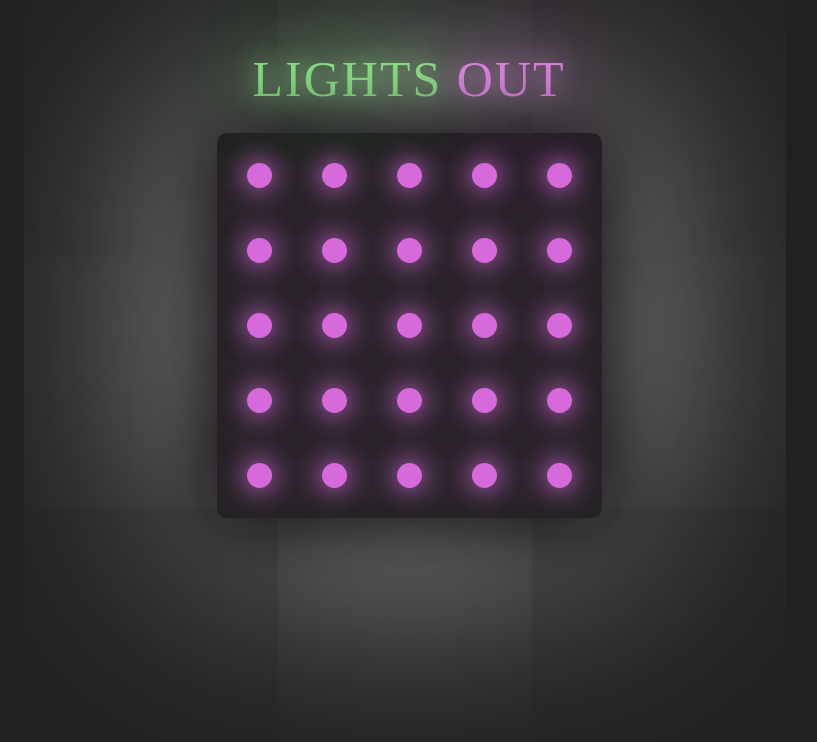
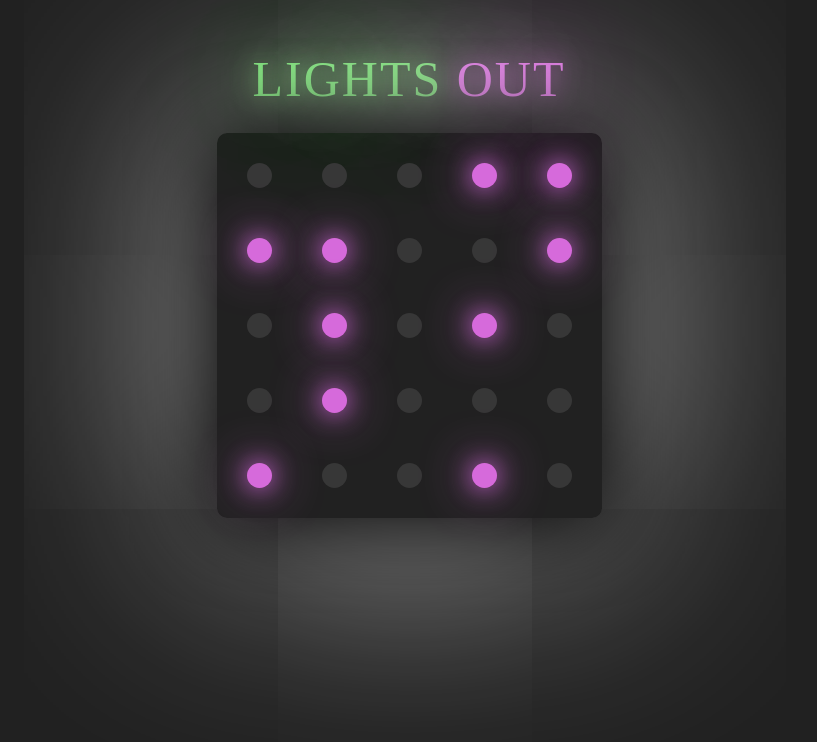
Before and after one commit to Vincenttoon/lights-out, a React (Create React App) app: page / in a window 1280 px wide. Shown: the top 742 px of the page, without its empty margins (231-1048 px from the left). Built offline with nearby package versions, Linux system fonts and the light colour scheme.

Commit message:
tweaking back to random for now

```diff
--- a/src/components/Board/Board.js
+++ b/src/components/Board/Board.js
@@ -3,24 +3,12 @@ import "../Board/Board.css";
 import Cell from "../Cell/Cell";
 
 const Board = ({ size }) => {
-  const createWinningBoard = () => {
-    const board = new Array(size).fill().map(() => new Array(size).fill(false));
+  const createGrid = () =>
+    new Array(size)
+      .fill()
+      .map((r) => new Array(size).fill().map((c) => Math.random() < 0.4));
 
-    // Logic to create a solvable board configuration
-    // Implement your algorithm here to create a winning board
-
-    // For demonstration purposes, setting the entire board to true (all lights on)
-    // Replace this logic with the algorithm to generate a winning board
-    for (let i = 0; i < size; i++) {
-      for (let j = 0; j < size; j++) {
-        board[i][j] = true;
-      }
-    }
-
-    return board;
-  };
-
-  const [board, setBoard] = useState(createWinningBoard());
+  const [board, setBoard] = useState(createGrid());
 
   const toggleLights = (row, col) => {
     const copy = [...board.map((r) => [...r])];
@@ -34,7 +22,19 @@ const Board = ({ size }) => {
     setBoard(copy);
   };
 
-  const gameEnds = () => board.every((row) => row.every((c) => !c));
+  const countLitCells = () => {
+    let count = 0;
+    for (let i = 0; i < board.length; i++) {
+      for (let j = 0; j < board[i].length; j++) {
+        if (board[i][j]) {
+          count++;
+        }
+      }
+    }
+    return count;
+  };
+
+  const gameEnds = () => countLitCells() <= 1;
 
   return (
     <div className="Board">
```
Also changed, not shown: 1 other file (tests, documents, lock files or other folders).
